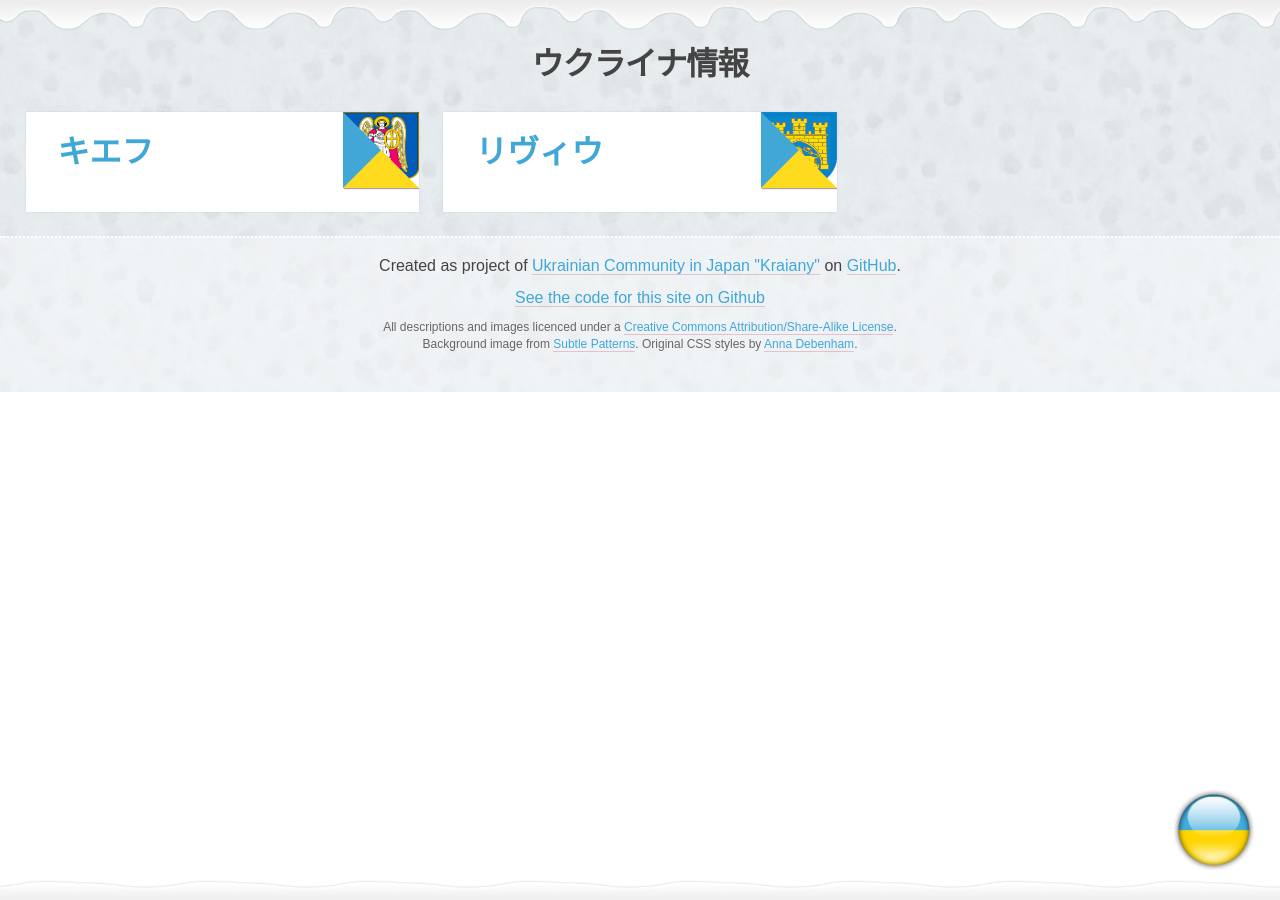
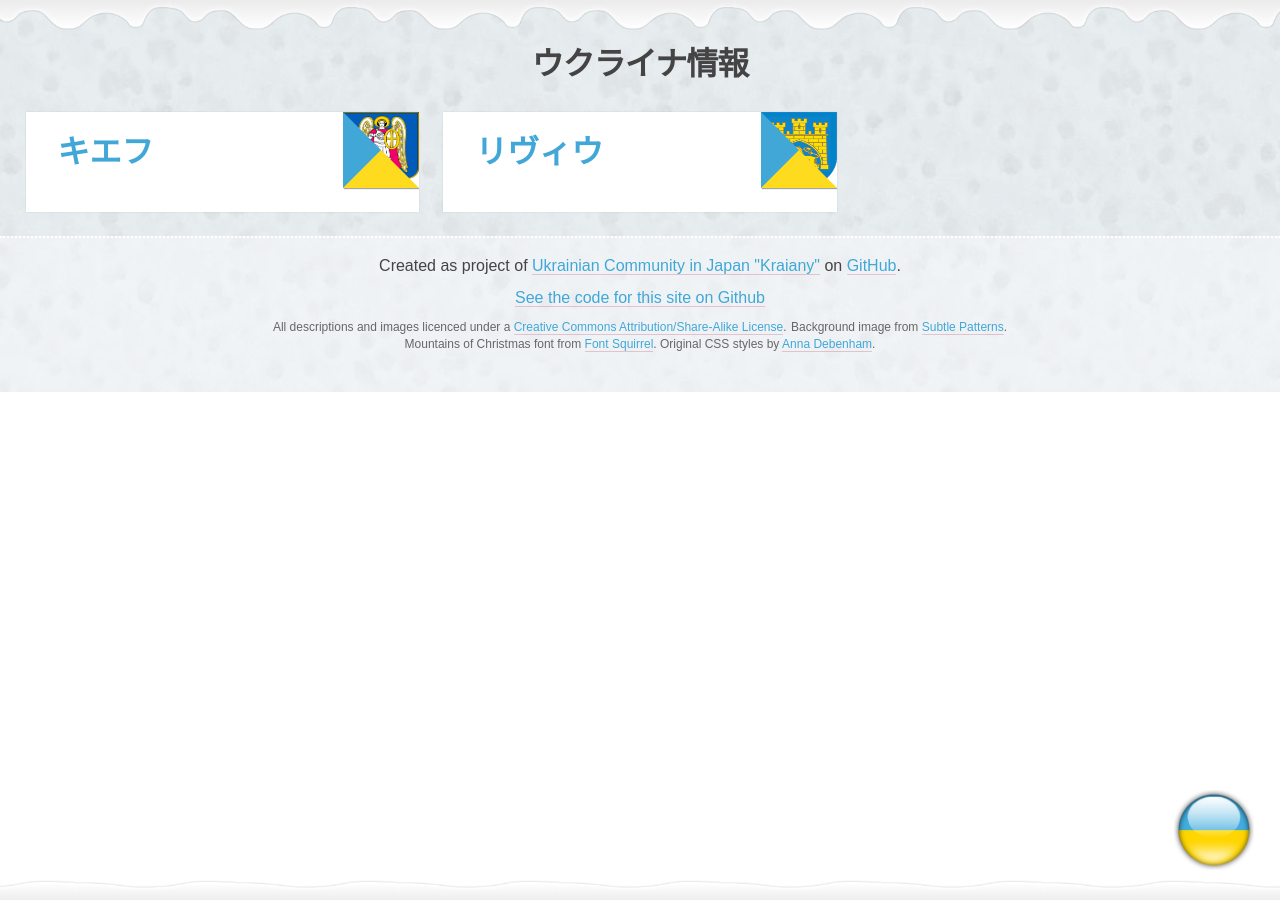
Before and after one commit to Kraiany/ukraine-info, a Jekyll site: the page built from index.md, in a window 1280 px wide. Built offline with Jekyll 4.4.1, drawn with Linux system fonts in a browser that asks for light colours; Markdown is read by kramdown in place of the engine named in the settings.

Commit message:
Added more attributions

```diff
--- a/_includes/foot.html
+++ b/_includes/foot.html
@@ -2,7 +2,8 @@
         <p>Created as project of <a href="https://www.facebook.com/groups/371541230835/">Ukrainian Community in Japan "Kraiany"</a> on <a href="https://github.com/Kraiany">GitHub</a>.</p>
         <p><a href="https://github.com/anahorny/ukraine-info">See the code for this site on Github</a></p>
         <small>All descriptions and images licenced under a <a href="http://creativecommons.org/licenses/by-sa/3.0/">Creative Commons Attribution/Share-Alike License</a>.</small>
-        <small>Background image from <a href="http://subtlepatterns.com/">Subtle Patterns</a>. Original CSS styles by <a href="https://github.com/maban">Anna Debenham</a>.</small>
+        <small>Background image from <a href="http://subtlepatterns.com/">Subtle Patterns</a>.</small>
+        <small>Mountains of Christmas font from <a href="http://www.fontsquirrel.com/fonts/mountains-of-christmas">Font Squirrel</a>. Original CSS styles by <a href="https://github.com/maban">Anna Debenham</a>.</small>
     </footer>
 
     </div>
```
